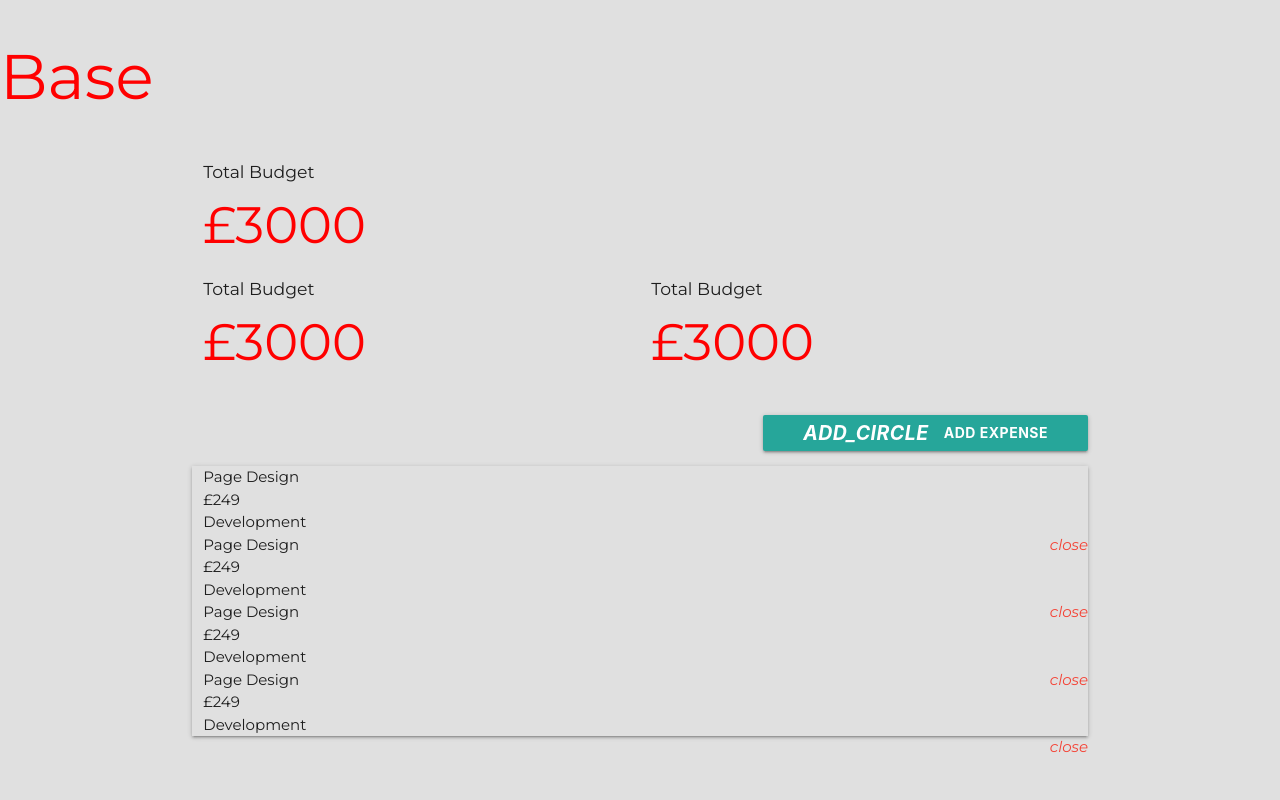
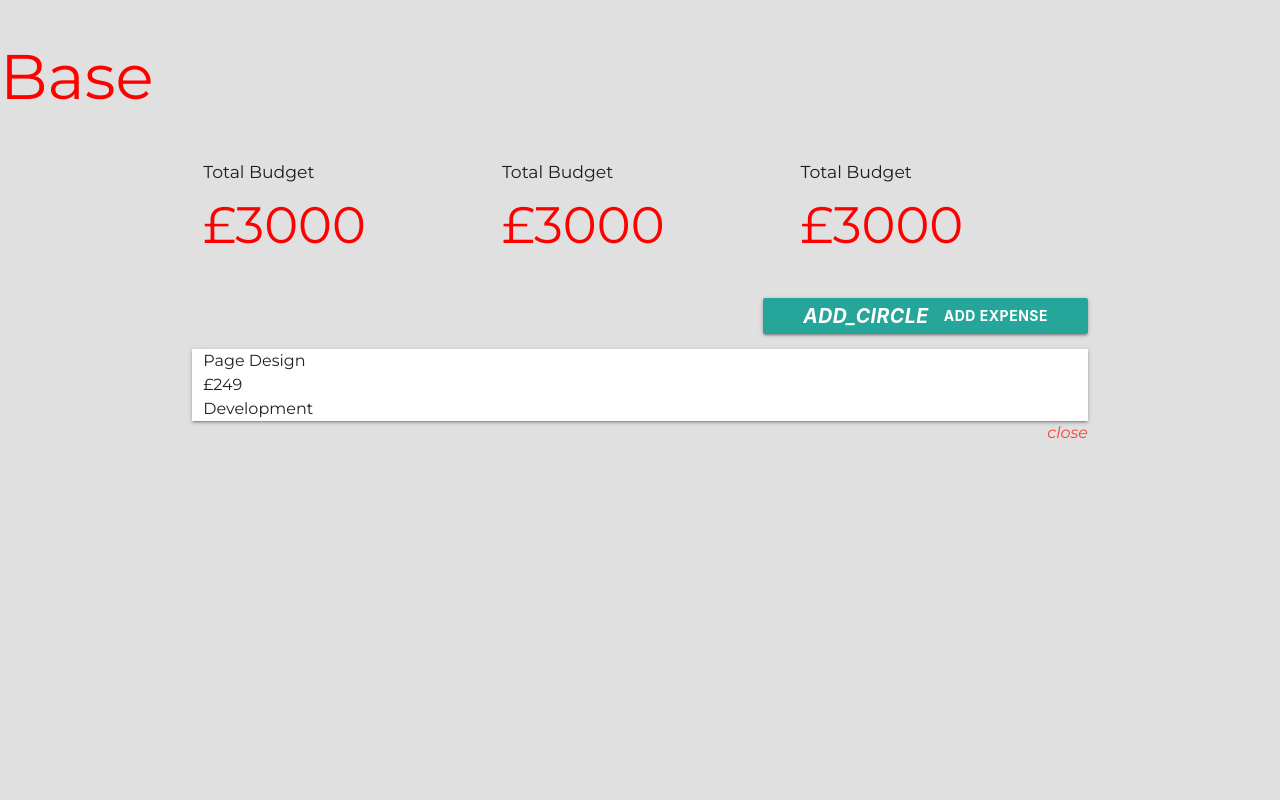
Before and after one commit to JPudsey-11/budget-application-walkthrough, a Django app: template templates/budget/project-detail.html in a window 1280 px wide. Run offline with Django 4.2, Linux system fonts and the light colour scheme; the template is opened without the code that fills it, so the values that code supplies are empty; parts of the project's set-up code (start-up, migrations or seed data) failed here and were passed over.

Commit message:
update views and removes index.html

```diff
--- a/budget_application_app/urls.py
+++ b/budget_application_app/urls.py
@@ -1,10 +1,7 @@
-
-
-from django.contrib import admin
 from django.urls import path
 from . import views
 
 urlpatterns = [
     path('', views.project_list, name='list'),
-    path('<slug:project_slug>', views.project_detail, name='detail')
+    path('<slug:project_slug>', views.project_detail, name='detail'),
 ]
--- a/budget_application_wt/urls.py
+++ b/budget_application_wt/urls.py
@@ -20,6 +20,6 @@ from django.contrib import admin
 from django.urls import path, include
 
 urlpatterns = [
-    path('', include('budget_application_app.urls'), name='home'),  # Ensure the app name here is correct
+    path('', include('budget_application_app.urls'), name='home'),
     path('admin/', admin.site.urls),
 ]
--- a/templates/budget/project-detail.html
+++ b/templates/budget/project-detail.html
@@ -2,137 +2,59 @@
 {% block content %}
 
 <div class="container">
-
     <section class="section section-stats">
         <div class="row">
-
-    <div class="col s12 m12 14">
+            <div class="col s12 m12 l4">
                 <div class="cardpanel">
                     <h6 class="bold">Total Budget</h6>
                     <h1 class="bold">£3000</h1>
                 </div>
             </div>
-    <div class="col s12 m6 14">
+            <div class="col s12 m6 l4">
                 <div class="cardpanel">
                     <h6 class="bold">Total Budget</h6>
                     <h1 class="bold">£3000</h1>
                 </div>
             </div>
-    <div class="col s12 m6 14">
+            <div class="col s12 m6 l4">
                 <div class="cardpanel">
                     <h6 class="bold">Total Budget</h6>
                     <h1 class="bold">£3000</h1>
                 </div>
             </div>
-
-
         </div>
-
-
     </section>
 
     <section class="section section-expenses">
-
         <div class="row">
             <button class="btn waves-effect right"><i class="material-icons white-text left">add_circle</i> Add Expense</button>
         </div>
-
         <ul class="z-depth-1">
             <li>
-    <div class="card panel z-depth-0 expense"></div>
+                <div class="card panel z-depth-0 expense">
                     <div class="row">
-        <div class="col 16">
+                        <div class="col l6">
                             <span class="title">Page Design</span>
                         </div>
                     </div>
                     <div class="row">
-        <div class="col 13">
+                        <div class="col l3">
                             <span class="title">£249</span>
                         </div>
                     </div>
                     <div class="row">
-        <div class="col 1">
+                        <div class="col l1">
                             <span class="title">Development</span>
                         </div>
                     </div>
-
                     <a href="">
                         <i class="material-icons red-text right">close</i>
                     </a>
+                </div>
             </li>
-
-<li>
-    <div class="card panel z-depth-0 expense"></div>
-    <div class="row">
-        <div class="col 16">
-            <span class="title">Page Design</span>
-        </div>
-    </div>
-    <div class="row">
-        <div class="col 13">
-            <span class="title">£249</span>
-        </div>
-    </div>
-    <div class="row">
-        <div class="col 1">
-            <span class="title">Development</span>
-        </div>
-    </div>
-
-    <a href="">
-        <i class="material-icons red-text right">close</i>
-    </a>
-</li>
-
-<li>
-    <div class="card panel z-depth-0 expense"></div>
-    <div class="row">
-        <div class="col 16">
-            <span class="title">Page Design</span>
-        </div>
-    </div>
-    <div class="row">
-        <div class="col 13">
-            <span class="title">£249</span>
-        </div>
-    </div>
-    <div class="row">
-        <div class="col 1">
-            <span class="title">Development</span>
-        </div>
-    </div>
-
-    <a href="">
-        <i class="material-icons red-text right">close</i>
-    </a>
-</li>
-
-<li>
-    <div class="card panel z-depth-0 expense"></div>
-    <div class="row">
-        <div class="col 16">
-            <span class="title">Page Design</span>
-        </div>
-    </div>
-    <div class="row">
-        <div class="col 13">
-            <span class="title">£249</span>
-        </div>
-    </div>
-    <div class="row">
-        <div class="col 1">
-            <span class="title">Development</span>
-        </div>
-    </div>
-
-    <a href="">
-        <i class="material-icons red-text right">close</i>
-    </a>
-</li>
-
+            <!-- Repeat similar blocks for other expenses -->
         </ul>
     </section>
-
 </div>
 
 {% endblock %}
```
Also changed, not shown: budget_application_app/views.py (+5 -14 lines), templates/budget/project-list.html (+7 -10 lines). Lines whose indentation alone changed are shown as unchanged.
